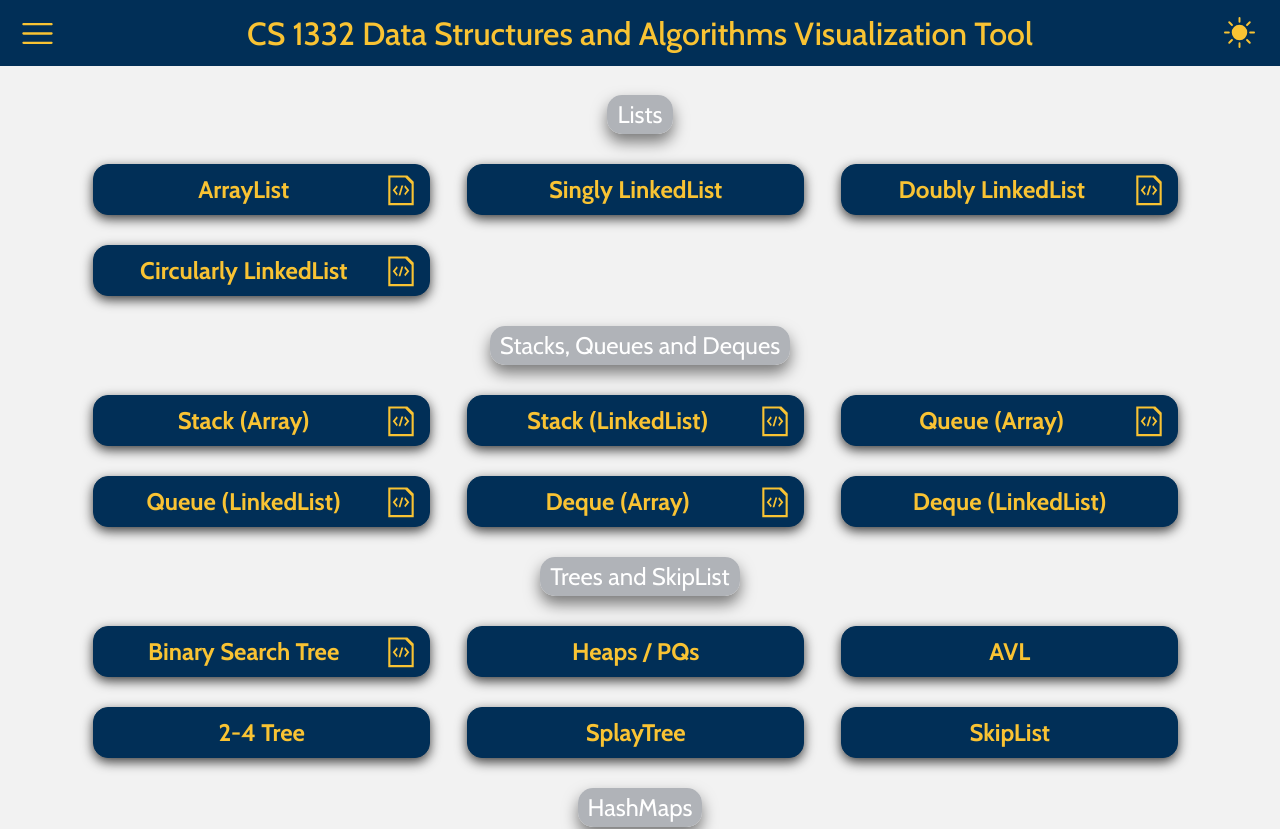
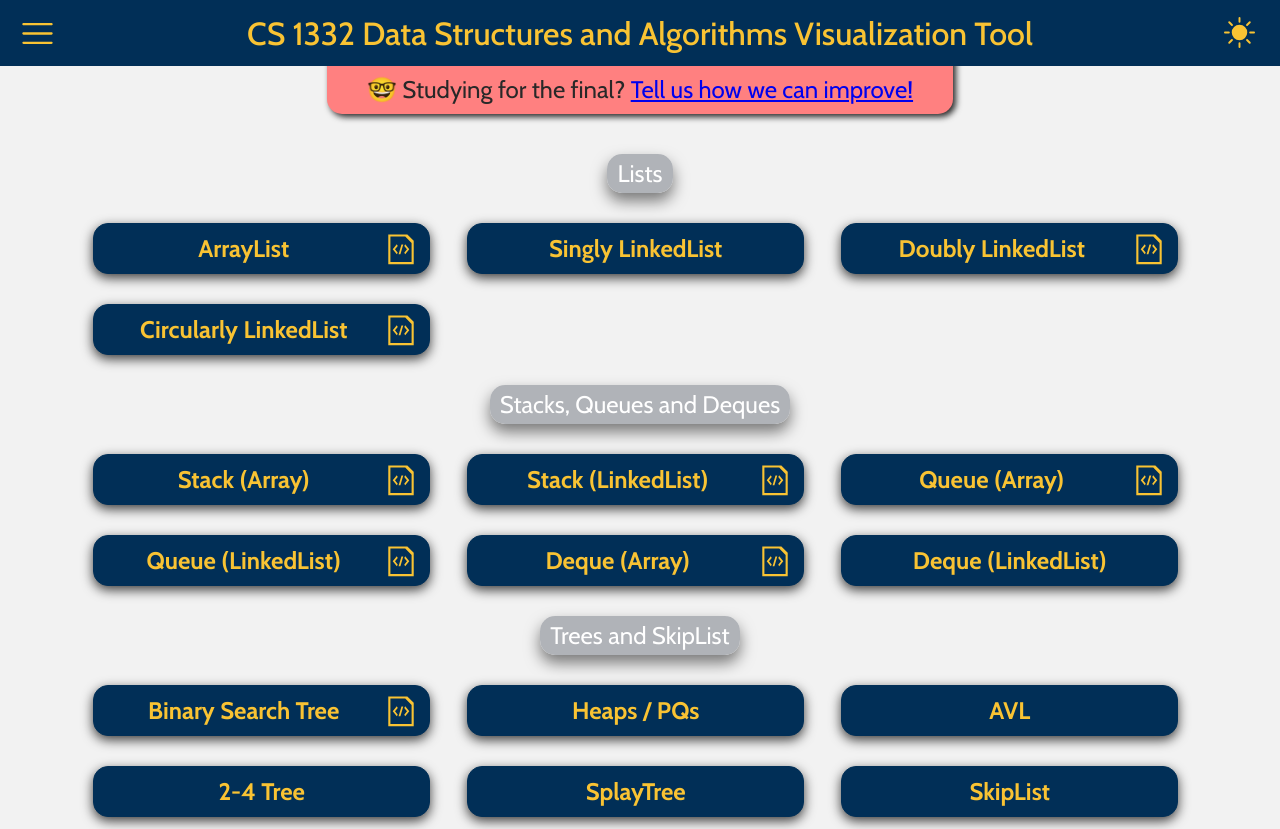
Before and after one commit to RodrigoDLPontes/visualization-tool, a React (Create React App) app: page / in a window 1280 px wide. Shown: the top 829 px of the page. Built offline with nearby package versions, Linux system fonts and the light colour scheme; the HTML template or start-up script is replaced by a standard one.

Commit message:
Add banner to home page

```diff
--- a/src/css/App.css
+++ b/src/css/App.css
@@ -42,6 +42,31 @@
 
 #theme:hover {
 	cursor: pointer;
+}
+
+.banner-container {
+	justify-content: center;
+	display: flex;
+}
+
+.banner {
+	background-color: rgb(255, 128, 128);
+	padding: 20px 40px 10px 40px;
+	border-radius: 0px 0px 15px 15px;
+	filter: drop-shadow(3px 3px 3px);
+	font-size: x-large;
+	animation: banner-ease ease-in-out 2.0s forwards;
+	text-align: center;
+	cursor: default;
+}
+
+@keyframes banner-ease {
+    from {
+        transform: translateY(-7vw);
+    }
+    to {
+        transform: translateY(-25px);
+    }
 }
 
 .rotate-effect {
@@ -144,9 +169,9 @@ body {
 	font-weight: 100;
 }
 
-.content a {
+/* .content a {
 	cursor: default;
-}
+} */
 
 .about a,
 .four-o-four a {
--- a/src/screens/HomeScreen.js
+++ b/src/screens/HomeScreen.js
@@ -13,6 +13,13 @@ const HomeScreen = ({ theme, toggleTheme }) => (
 		<div className="content">
 			<Switch>
 				<Route exact path="/">
+					<div className="banner-container">
+						<div className="banner">
+							<span role="img" aria-label="nerd">🤓</span>
+							<span> Studying for the final? </span>
+							<a href="https://forms.gle/j9iMhFi8drjf2PU86" target="_blank" rel="noreferrer">Tell us how we can improve!</a>
+						</div>
+					</div>
 					<div className="outer-flex">
 						<div className="inner-flex">
 							{algoList.map((name, idx) =>
```
